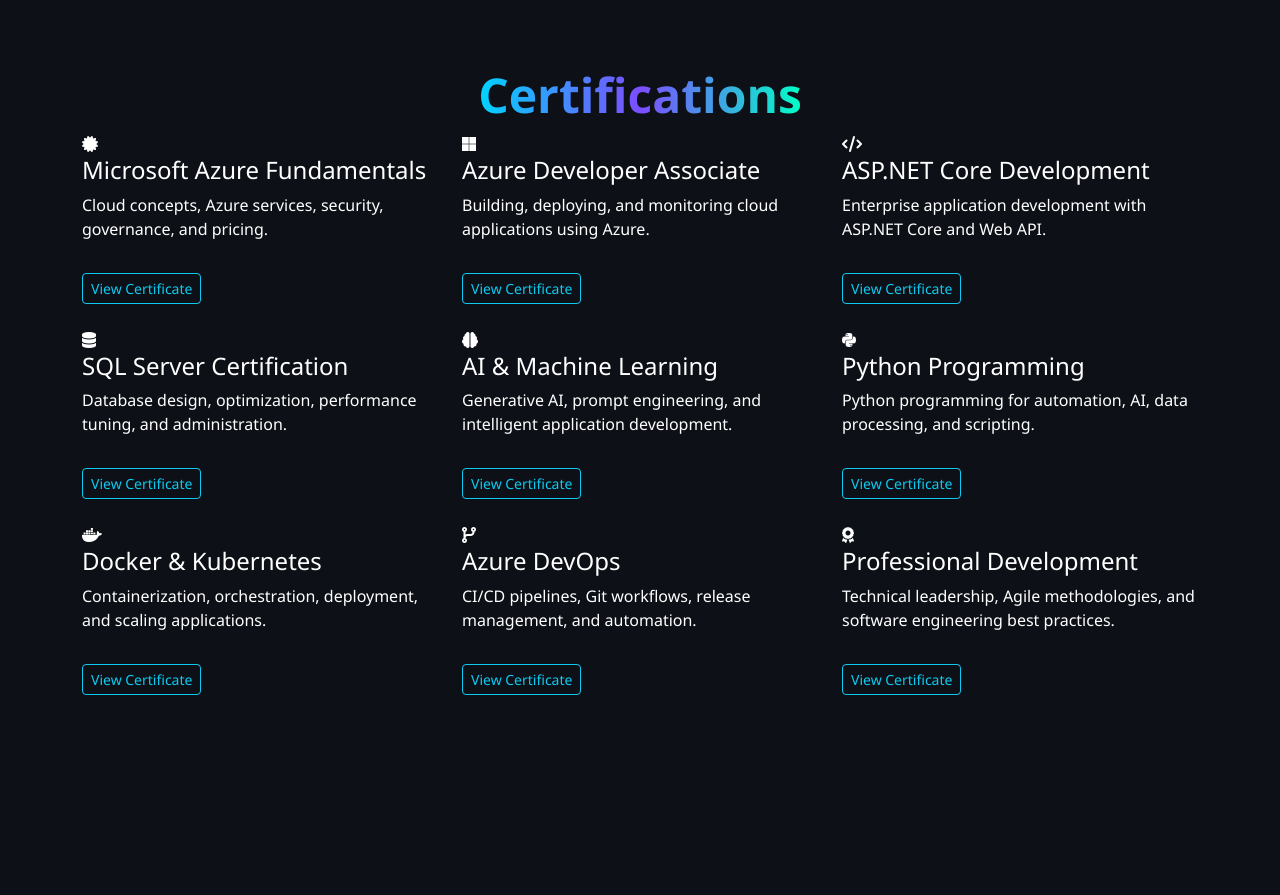
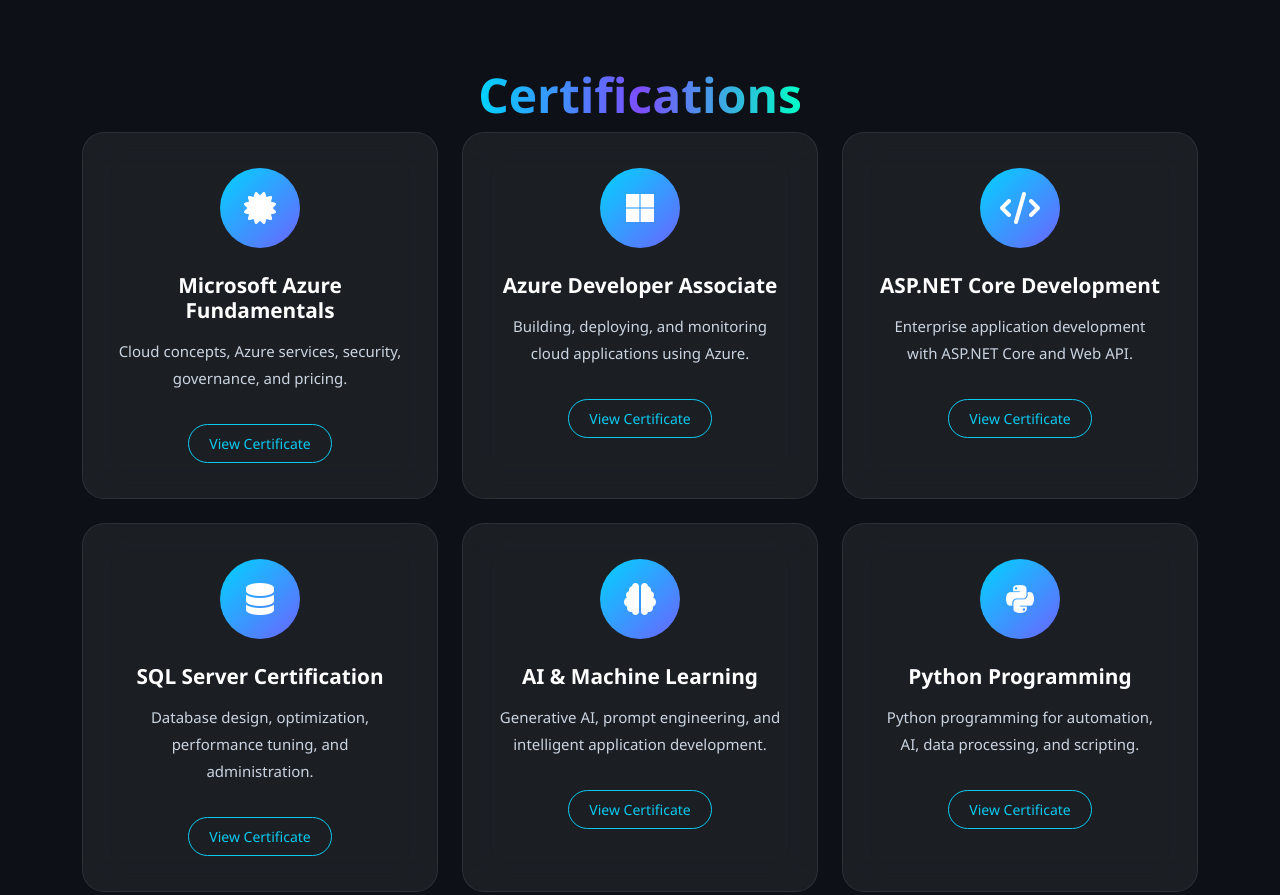
Before and after one commit to mdshahjahan2320/portfolio, a plain HTML site: page index.html in a window 1280 px wide. Shown: the part 5880-6775 px from the top of the page. Drawn offline with nearby package versions, Linux system fonts and the light colour scheme.

Commit message:
Update style.css

```diff
--- a/css/style.css
+++ b/css/style.css
@@ -521,3 +521,70 @@ html {
 
     font-size:15px;
 }
+
+/*==========================
+    Certifications Section
+==========================*/
+
+.certifications-section{
+    padding:100px 0;
+}
+
+.certificate-card{
+    background:rgba(255,255,255,.06);
+    backdrop-filter:blur(18px);
+    border:1px solid rgba(255,255,255,.08);
+    border-radius:22px;
+    padding:35px;
+    text-align:center;
+    height:100%;
+    transition:.4s ease;
+}
+
+.certificate-card:hover{
+    transform:translateY(-12px);
+    border-color:#00d4ff;
+    box-shadow:0 20px 40px rgba(0,212,255,.25);
+}
+
+.certificate-icon{
+    width:80px;
+    height:80px;
+    margin:0 auto 25px;
+    border-radius:50%;
+    display:flex;
+    align-items:center;
+    justify-content:center;
+    background:linear-gradient(135deg,#00d4ff,#6c63ff);
+    color:#fff;
+    font-size:32px;
+    transition:.4s;
+}
+
+.certificate-card:hover .certificate-icon{
+    transform:rotateY(180deg) scale(1.1);
+}
+
+.certificate-card h4{
+    color:#fff;
+    font-size:1.3rem;
+    margin-bottom:15px;
+    font-weight:600;
+}
+
+.certificate-card p{
+    color:#cbd5e1;
+    line-height:1.8;
+    font-size:15px;
+}
+
+.certificate-card .btn{
+    border-radius:30px;
+    padding:8px 20px;
+    transition:.3s;
+}
+
+.certificate-card .btn:hover{
+    background:#00d4ff;
+    color:#000;
+}
```
